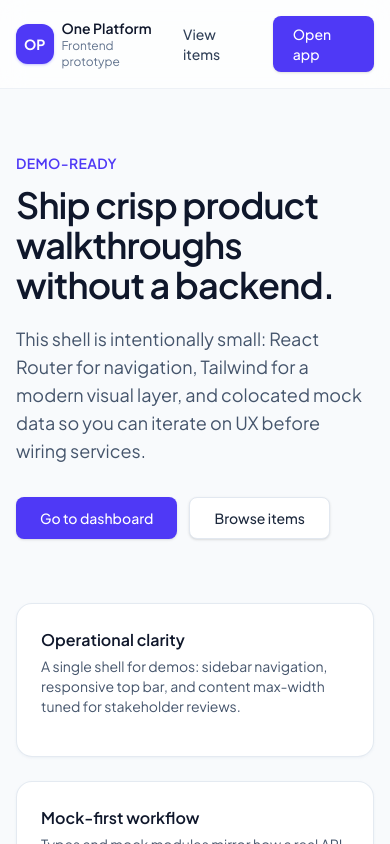
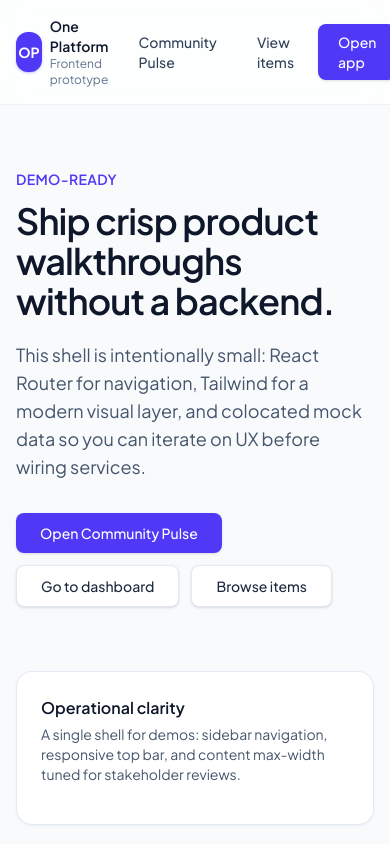
Before and after one commit to aarushirc14/One-Platform, a React (Vite) app: page /prototype in a window 390 px wide. Before the commit this address led to /. Shown: the top 844 px of the page. Built offline with nearby package versions, Linux system fonts and the light colour scheme.

Commit message:
Refactor routing and update HomePage layout for improved navigation and styling. Redirect root path to /pulse, add /prototype route, and enhance HomePage structure and responsiveness.

```diff
--- a/src/app/layout/AppSidebar.tsx
+++ b/src/app/layout/AppSidebar.tsx
@@ -39,7 +39,7 @@ export function AppSidebar() {
       </nav>
       <div className="border-t border-slate-800 p-4">
         <NavLink
-          to="/"
+          to="/prototype"
           className="text-xs font-medium text-slate-400 underline-offset-4 hover:text-white hover:underline"
         >
           ← Back to landing
--- a/src/app/layout/AppTopBar.tsx
+++ b/src/app/layout/AppTopBar.tsx
@@ -18,9 +18,9 @@ export function AppTopBar() {
       <div className="flex h-16 items-center justify-between gap-4 px-4 sm:px-8 lg:px-10">
         <div className="flex min-w-0 items-center gap-2">
           <Link
-            to="/"
+            to="/prototype"
             className="shrink-0 text-sm font-semibold text-slate-900 lg:hidden"
-            aria-label="Home"
+            aria-label="Prototype home"
           >
             One Platform
           </Link>
--- a/src/app/routes.tsx
+++ b/src/app/routes.tsx
@@ -12,7 +12,8 @@ import { SettingsPage } from '@/pages/SettingsPage'
 export function AppRoutes() {
   return (
     <Routes>
-      <Route path="/" element={<HomePage />} />
+      <Route path="/" element={<Navigate to="/pulse" replace />} />
+      <Route path="/prototype" element={<HomePage />} />
       <Route path="/pulse" element={<PulseLayout />}>
         <Route index element={<DivisionPulsePage />} />
         <Route path="community/:communityId" element={<CommunityPulsePage />} />
@@ -23,7 +24,7 @@ export function AppRoutes() {
         <Route path="/items/:id" element={<ItemDetailPage />} />
         <Route path="/settings" element={<SettingsPage />} />
       </Route>
-      <Route path="*" element={<Navigate to="/" replace />} />
+      <Route path="*" element={<Navigate to="/pulse" replace />} />
     </Routes>
   )
 }
--- a/src/pages/HomePage.tsx
+++ b/src/pages/HomePage.tsx
@@ -31,7 +31,10 @@ export function HomePage() {
             </div>
           </div>
           <div className="flex items-center gap-2">
-            <ButtonLink to="/items" variant="ghost" className="hidden sm:inline-flex">
+            <ButtonLink to="/pulse" variant="ghost" className="hidden sm:inline-flex">
+              Community Pulse
+            </ButtonLink>
+            <ButtonLink to="/items" variant="ghost" className="hidden md:inline-flex">
               View items
             </ButtonLink>
             <ButtonLink to="/dashboard" className="px-5">
@@ -52,7 +55,10 @@ export function HomePage() {
             layer, and colocated mock data so you can iterate on UX before wiring services.
           </p>
           <div className="mt-8 flex flex-wrap gap-3">
-            <ButtonLink to="/dashboard" className="px-6 py-2.5 text-base">
+            <ButtonLink to="/pulse" className="px-6 py-2.5 text-base">
+              Open Community Pulse
+            </ButtonLink>
+            <ButtonLink to="/dashboard" variant="secondary" className="px-6 py-2.5 text-base">
               Go to dashboard
             </ButtonLink>
             <ButtonLink to="/items" variant="secondary" className="px-6 py-2.5 text-base">
```
